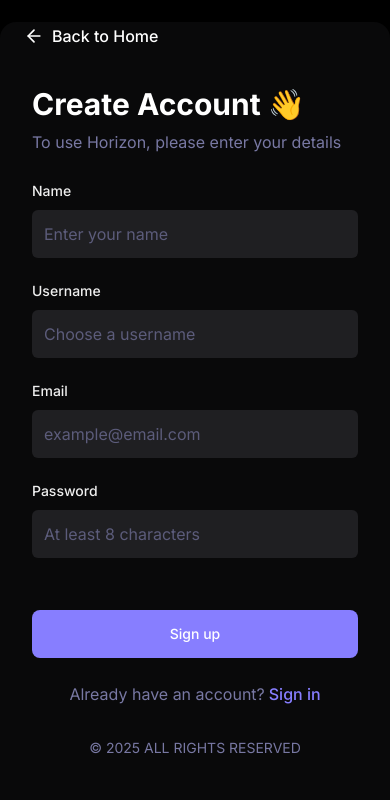
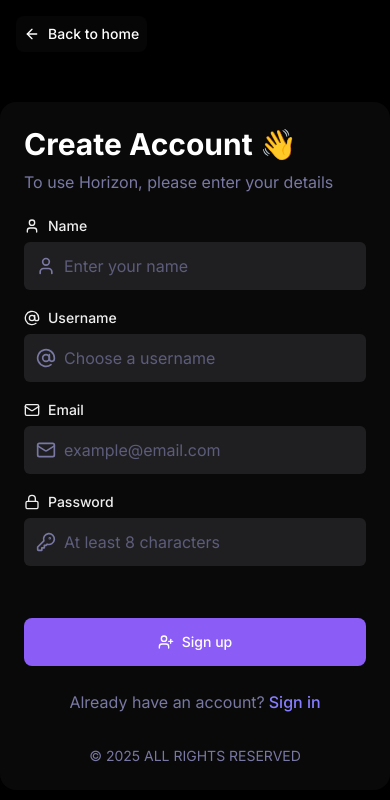
Before and after one commit to jericodaag/Horizon, a React (Vite) app: page /sign-up in a window 390 px wide. Shown: the top 800 px of the page. Built offline with nearby package versions, Linux system fonts and the light colour scheme; no server answers.

Commit message:
feat: enhance sign-in and sign-up forms and auth page

```diff
--- a/src/_auth/forms/AuthPage.tsx
+++ b/src/_auth/forms/AuthPage.tsx
@@ -53,17 +53,17 @@
       {/* Back button */}
       <motion.button
         onClick={handleBackToLanding}
-        className='fixed top-6 left-6 z-20 flex items-center gap-2 text-light-1 hover:text-primary-500 transition-colors'
+        className='fixed top-4 left-4 md:top-6 md:left-6 z-50 flex items-center gap-2 text-light-1 hover:text-primary-500 transition-colors bg-dark-2/70 backdrop-blur-sm p-2 rounded-lg'
         initial={{ opacity: 0 }}
         animate={{ opacity: 1 }}
         transition={{ duration: 0.3 }}
       >
-        <ArrowLeft className='w-5 h-5' />
-        <span className='font-medium'>Back to Home</span>
+        <ArrowLeft className='w-4 h-4 md:w-5 md:h-5' />
+        <span className='text-sm md:text-base font-medium'>Back to home</span>
       </motion.button>
 
-      <div className='w-full flex justify-center items-center'>
-        <div className='w-full max-w-6xl h-[800px] flex bg-dark-2 rounded-2xl overflow-hidden shadow-2xl'>
+      <div className='w-full flex justify-center items-center pt-12 md:pt-0'>
+        <div className='w-full max-w-6xl h-auto md:h-[800px] flex bg-dark-2 rounded-2xl overflow-hidden shadow-2xl'>
           {/* Left side: Image carousel (hidden upon switched to mobile) */}
           <div className='relative hidden lg:block w-1/2 overflow-hidden'>
             <AnimatePresence mode='wait'>
@@ -105,7 +105,7 @@
           </div>
 
           {/* Right side: Form section */}
-          <div className='w-full lg:w-1/2 p-8 lg:p-12 flex flex-col justify-center relative overflow-hidden'>
+          <div className='w-full lg:w-1/2 p-6 md:p-8 lg:p-12 flex flex-col justify-center relative overflow-hidden'>
             {/* Loading overlay - appears during authentication operations */}
             {isLoading && (
               <div className='absolute inset-0 bg-dark-2/80 backdrop-blur-sm z-30 flex items-center justify-center'>
--- a/src/_auth/forms/SigninForm.tsx
+++ b/src/_auth/forms/SigninForm.tsx
@@ -18,6 +18,7 @@
 } from '@/components/ui/form';
 import { Input } from '@/components/ui/input';
 import { Button } from '@/components/ui/button';
+import { Mail, Lock, LogIn, KeyRound } from 'lucide-react';
 
 interface SigninFormProps {
   onLoadingChange?: (isLoading: boolean) => void;
@@ -173,14 +174,20 @@
             name='email'
             render={({ field }) => (
               <FormItem>
-                <FormLabel className='text-light-2'>Email</FormLabel>
+                <FormLabel className='text-light-2 flex items-center gap-2'>
+                  <Mail className='h-4 w-4' />
+                  Email
+                </FormLabel>
                 <FormControl>
+                  <div className='relative'>
                     <Input
                       type='email'
-                    className='shad-input bg-dark-3'
+                      className='shad-input bg-dark-3 pl-10'
                       placeholder='example@email.com'
                       {...field}
                     />
+                    <Mail className='absolute left-3 top-1/2 transform -translate-y-1/2 text-light-3 h-5 w-5' />
+                  </div>
                 </FormControl>
                 <FormMessage />
               </FormItem>
@@ -193,14 +200,20 @@
             name='password'
             render={({ field }) => (
               <FormItem>
-                <FormLabel className='text-light-2'>Password</FormLabel>
+                <FormLabel className='text-light-2 flex items-center gap-2'>
+                  <Lock className='h-4 w-4' />
+                  Password
+                </FormLabel>
                 <FormControl>
+                  <div className='relative'>
                     <Input
                       type='password'
-                    className='shad-input bg-dark-3'
+                      className='shad-input bg-dark-3 pl-10'
                       placeholder='At least 8 characters'
                       {...field}
                     />
+                    <KeyRound className='absolute left-3 top-1/2 transform -translate-y-1/2 text-light-3 h-5 w-5' />
+                  </div>
                 </FormControl>
                 <FormMessage />
               </FormItem>
@@ -214,9 +227,10 @@
           >
             <Button
               type='submit'
-              className='bg-primary-500 hover:bg-primary-600 text-light-1 w-full py-6 px-4 rounded-lg !mt-8'
+              className='bg-violet-500 hover:bg-violet-600 text-light-1 w-full py-6 px-4 rounded-lg !mt-8 flex items-center justify-center gap-2'
               disabled={isLoading || isRateLimited}
             >
+              <LogIn className='h-5 w-5' />
               {isRateLimited ? 'Please wait...' : 'Sign in'}
             </Button>
           </motion.div>
--- a/src/_auth/forms/SignupForm.tsx
+++ b/src/_auth/forms/SignupForm.tsx
@@ -21,6 +21,7 @@
 } from '@/components/ui/form';
 import { Input } from '@/components/ui/input';
 import { Button } from '@/components/ui/button';
+import { Mail, Lock, User, UserPlus, KeyRound, AtSign } from 'lucide-react';
 
 interface SignupFormProps {
   onLoadingChange?: (isLoading: boolean) => void;
@@ -136,14 +137,20 @@
             name='name'
             render={({ field }) => (
               <FormItem>
-                <FormLabel className='text-light-2'>Name</FormLabel>
+                <FormLabel className='text-light-2 flex items-center gap-2'>
+                  <User className='h-4 w-4' />
+                  Name
+                </FormLabel>
                 <FormControl>
+                  <div className='relative'>
                     <Input
                       type='text'
-                    className='shad-input bg-dark-3'
+                      className='shad-input bg-dark-3 pl-10'
                       placeholder='Enter your name'
                       {...field}
                     />
+                    <User className='absolute left-3 top-1/2 transform -translate-y-1/2 text-light-3 h-5 w-5' />
+                  </div>
                 </FormControl>
                 <FormMessage />
               </FormItem>
@@ -155,14 +162,20 @@
             name='username'
             render={({ field }) => (
               <FormItem>
-                <FormLabel className='text-light-2'>Username</FormLabel>
+                <FormLabel className='text-light-2 flex items-center gap-2'>
+                  <AtSign className='h-4 w-4' />
+                  Username
+                </FormLabel>
                 <FormControl>
+                  <div className='relative'>
                     <Input
                       type='text'
-                    className='shad-input bg-dark-3'
+                      className='shad-input bg-dark-3 pl-10'
                       placeholder='Choose a username'
                       {...field}
                     />
+                    <AtSign className='absolute left-3 top-1/2 transform -translate-y-1/2 text-light-3 h-5 w-5' />
+                  </div>
                 </FormControl>
                 <FormMessage />
               </FormItem>
@@ -174,14 +187,20 @@
             name='email'
             render={({ field }) => (
               <FormItem>
-                <FormLabel className='text-light-2'>Email</FormLabel>
+                <FormLabel className='text-light-2 flex items-center gap-2'>
+                  <Mail className='h-4 w-4' />
+                  Email
+                </FormLabel>
                 <FormControl>
+                  <div className='relative'>
                     <Input
                       type='email'
-                    className='shad-input bg-dark-3'
+                      className='shad-input bg-dark-3 pl-10'
                       placeholder='example@email.com'
                       {...field}
                     />
+                    <Mail className='absolute left-3 top-1/2 transform -translate-y-1/2 text-light-3 h-5 w-5' />
+                  </div>
                 </FormControl>
                 <FormMessage />
               </FormItem>
@@ -193,14 +212,20 @@
             name='password'
             render={({ field }) => (
               <FormItem>
-                <FormLabel className='text-light-2'>Password</FormLabel>
+                <FormLabel className='text-light-2 flex items-center gap-2'>
+                  <Lock className='h-4 w-4' />
+                  Password
+                </FormLabel>
                 <FormControl>
+                  <div className='relative'>
                     <Input
                       type='password'
-                    className='shad-input bg-dark-3'
+                      className='shad-input bg-dark-3 pl-10'
                       placeholder='At least 8 characters'
                       {...field}
                     />
+                    <KeyRound className='absolute left-3 top-1/2 transform -translate-y-1/2 text-light-3 h-5 w-5' />
+                  </div>
                 </FormControl>
                 <FormMessage />
               </FormItem>
@@ -213,9 +238,10 @@
           >
             <Button
               type='submit'
-              className='bg-primary-500 hover:bg-primary-600 text-light-1 w-full py-6 px-4 rounded-lg !mt-8'
+              className='bg-violet-500 hover:bg-violet-600 text-light-1 w-full py-6 px-4 rounded-lg !mt-8 flex items-center justify-center gap-2'
               disabled={isLoading}
             >
+              <UserPlus className='h-5 w-5' />
               Sign up
             </Button>
           </motion.div>
```
Lines whose indentation alone changed are shown as unchanged.
